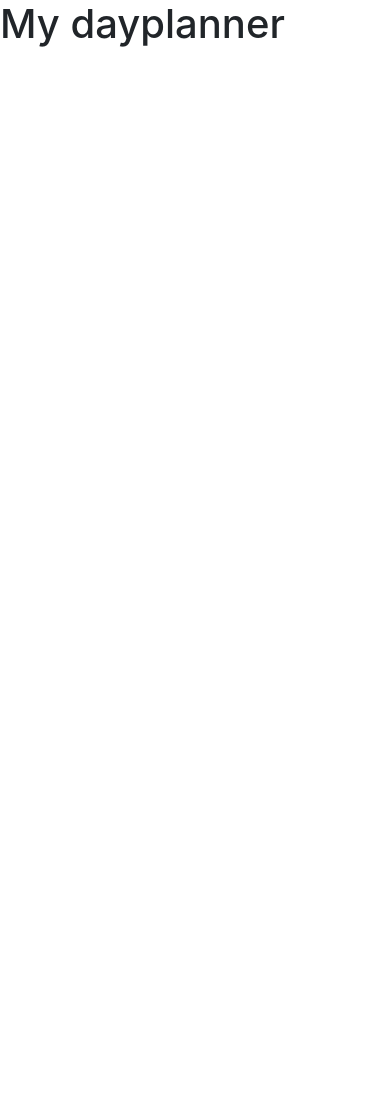
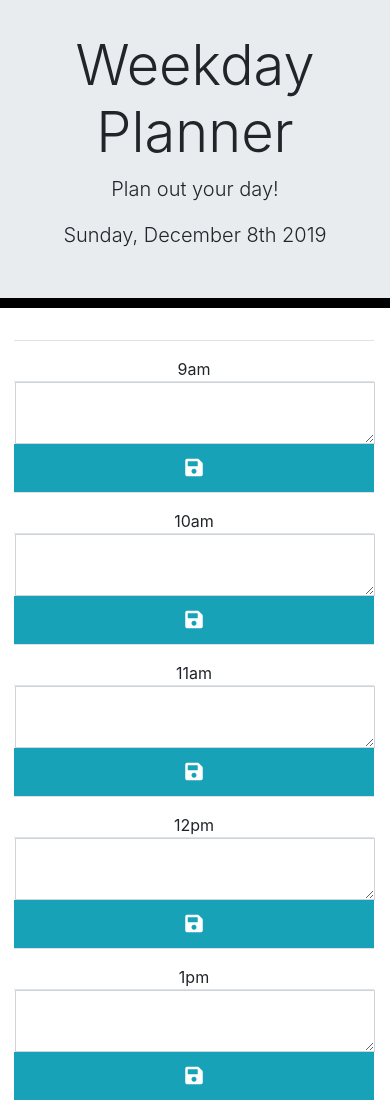
Before and after one commit to ken-Bains/dayplanner, a plain HTML site: page index.html in a window 390 px wide. Shown: the top 1100 px of the page. Before the commit the page ends 844 px from the top, so only its background shows below. Drawn offline with nearby package versions, Linux system fonts and the light colour scheme.

Commit message:
all CSS styling. Inputs loading on page functionality. Storing into localstorage only.

```diff
--- a/index.html
+++ b/index.html
@@ -1,24 +1,60 @@
 <!doctype html>
 <html lang="en">
-  <head>
+
+<head>
     <!-- Required meta tags -->
     <meta charset="utf-8">
     <meta name="viewport" content="width=device-width, initial-scale=1, shrink-to-fit=no">
 
     <!-- Bootstrap CSS -->
-    <link rel="stylesheet" href="https://stackpath.bootstrapcdn.com/bootstrap/4.4.1/css/bootstrap.min.css" integrity="sha384-Vkoo8x4CGsO3+Hhxv8T/Q5PaXtkKtu6ug5TOeNV6gBiFeWPGFN9MuhOf23Q9Ifjh" crossorigin="anonymous">
+    <link rel="stylesheet" href="https://stackpath.bootstrapcdn.com/bootstrap/4.4.1/css/bootstrap.min.css"
+        integrity="sha384-Vkoo8x4CGsO3+Hhxv8T/Q5PaXtkKtu6ug5TOeNV6gBiFeWPGFN9MuhOf23Q9Ifjh" crossorigin="anonymous">
+    <link rel="stylesheet" href="https://use.fontawesome.com/releases/v5.7.0/css/all.css"
+        integrity="sha384-lZN37f5QGtY3VHgisS14W3ExzMWZxybE1SJSEsQp9S+oqd12jhcu+A56Ebc1zFSJ" crossorigin="anonymous">
     <link rel="stylesheet" href="styles/dayplanner.css">
     <title>Dayplanner</title>
-  </head>
-  <body>
-    <h1>My dayplanner</h1>
+</head>
+
+<body>
+    <div class="jumbotron jumbotron-fluid">
+        <div class="container text-center">
+            <h1 class="display-4">Weekday Planner</h1>
+            <p class="lead">Plan out your day!</p>
+            <p class="lead currentDay"></p>
+        </div>
+    </div>
+    <div class="container inputGroupsWrapper bottomContainer">
+        <!-- <div class="input-group">
+            <div class="input-group-append border-top border-bottom">
+                <span class="pt-3 pl-3 pr-3">9am</span>
+            </div>
+            <textarea class="form-control" aria-label="With textarea"></textarea>
+            <div class="input-group-append">
+                <button class="btn btn-info buttonRoundCorners btn-lg">
+                    <i class="fas fa-save"></i>
+                </button>
+            </div>
+        </div> -->
+
+
+    </div>
 
     <!-- Optional JavaScript -->
+
+    <script src="https://cdnjs.cloudflare.com/ajax/libs/moment.js/2.24.0/moment-with-locales.min.js"
+        integrity="sha256-AdQN98MVZs44Eq2yTwtoKufhnU+uZ7v2kXnD5vqzZVo=" crossorigin="anonymous"></script>
+    <!-- jQuery first, then Popper.js, then Bootstrap JS -->
+    <script src="https://code.jquery.com/jquery-3.4.1.slim.min.js"
+        integrity="sha384-J6qa4849blE2+poT4WnyKhv5vZF5SrPo0iEjwBvKU7imGFAV0wwj1yYfoRSJoZ+n"
+        crossorigin="anonymous"></script>
+    <script src="https://cdn.jsdelivr.net/npm/popper.js@1.16.0/dist/umd/popper.min.js"
+        integrity="sha384-Q6E9RHvbIyZFJoft+2mJbHaEWldlvI9IOYy5n3zV9zzTtmI3UksdQRVvoxMfooAo"
+        crossorigin="anonymous"></script>
+    <script src="https://stackpath.bootstrapcdn.com/bootstrap/4.4.1/js/bootstrap.min.js"
+        integrity="sha384-wfSDF2E50Y2D1uUdj0O3uMBJnjuUD4Ih7YwaYd1iqfktj0Uod8GCExl3Og8ifwB6"
+        crossorigin="anonymous"></script>
+
     <script src="scripts/dayplanner.js"></script>
-    <!-- jQuery first, then Popper.js, then Bootstrap JS -->
-    <script src="https://code.jquery.com/jquery-3.4.1.slim.min.js" integrity="sha384-J6qa4849blE2+poT4WnyKhv5vZF5SrPo0iEjwBvKU7imGFAV0wwj1yYfoRSJoZ+n" crossorigin="anonymous"></script>
-    <script src="https://cdn.jsdelivr.net/npm/popper.js@1.16.0/dist/umd/popper.min.js" integrity="sha384-Q6E9RHvbIyZFJoft+2mJbHaEWldlvI9IOYy5n3zV9zzTtmI3UksdQRVvoxMfooAo" crossorigin="anonymous"></script>
-    <script src="https://stackpath.bootstrapcdn.com/bootstrap/4.4.1/js/bootstrap.min.js" integrity="sha384-wfSDF2E50Y2D1uUdj0O3uMBJnjuUD4Ih7YwaYd1iqfktj0Uod8GCExl3Og8ifwB6" crossorigin="anonymous"></script>
+</body>
 
-</body>
 </html>
--- a/scripts/dayplanner.js
+++ b/scripts/dayplanner.js
@@ -0,0 +1,44 @@
+// var sum = document.getElementById("jo");
+// sum.innerHTML = moment().format();;
+
+$(document).ready(function () {
+    console.log("ready!");
+
+    timeArr = ["9am", "10am", "11am", "12pm", "1pm", "2pm", "3pm", "4pm", "5pm"];
+    dayplannerStorage = {};
+
+    // $(".currentDay").text(moment(moment().format()).add(1, 'day').format('LLL'));
+    $(".currentDay").text(moment().format("dddd, MMMM Do YYYY"));
+    console.log(moment().format("H"));
+
+    createInputFields();
+
+    $(".buttonRoundCorners").on("click", function () {
+        var inputValue = $(this).parent().siblings("textarea").val();
+        var locationValue = $(this).attr("id");
+        dayplannerStorage[locationValue] = inputValue;
+        localStorage.setItem("dayplannerItems", JSON.stringify(dayplannerStorage));
+    });
+
+
+    function createInputFields() {
+        for (var i = 0; i < timeArr.length; i++) {
+            var numIndex = parseInt(i) + 9;
+
+            var inputGroups = "<div class='input-group row'> \
+        <div class='input-group-append border-top border-bottom col-sm-1 justify-content-center'> \
+        <div class='text-center mt-3'> " + timeArr[i] + "</div> \
+        </div> \
+        <textarea class='form-control' aria-label='With textarea col-sm-8' id='" + numIndex + "' ></textarea> \
+        <div class='input-group-append col-sm-1 pl-0'> \
+        <button class='btn btn-info buttonRoundCorners btn-lg' id='" + numIndex + "' > \
+        <i class='fas fa-save'></i> \
+        </button> \
+        </div> \
+        </div>"
+
+            $(".inputGroupsWrapper").append(inputGroups);
+        }
+    }
+
+});
--- a/styles/dayplanner.css
+++ b/styles/dayplanner.css
@@ -0,0 +1,29 @@
+.buttonRoundCorners {
+ border-top-right-radius: 20% !important;
+ border-bottom-right-radius: 20% !important;
+}
+.jumbotron {
+    /* background: white; */
+    border-bottom: 10px solid black;
+}
+
+.col-sm-1 {
+    padding-left: 0 !important;
+}
+.bottomContainer {
+    margin-bottom: 100px;
+}
+
+@media screen and (max-width: 574.999px) {
+    .buttonRoundCorners {
+        border-top-right-radius: 0% !important;
+        border-bottom-right-radius: 0% !important;
+        width: 100%;
+    }
+    .col-sm-1 {
+        padding-right: 0;
+    }
+    .input-group {
+        margin: 0 !important;
+    }
+  }
```
